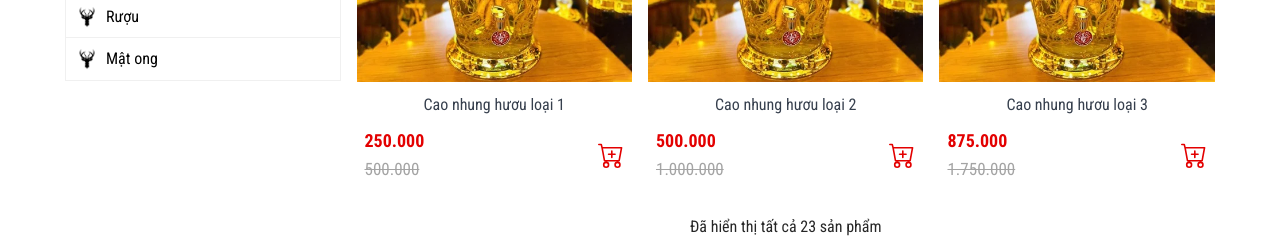
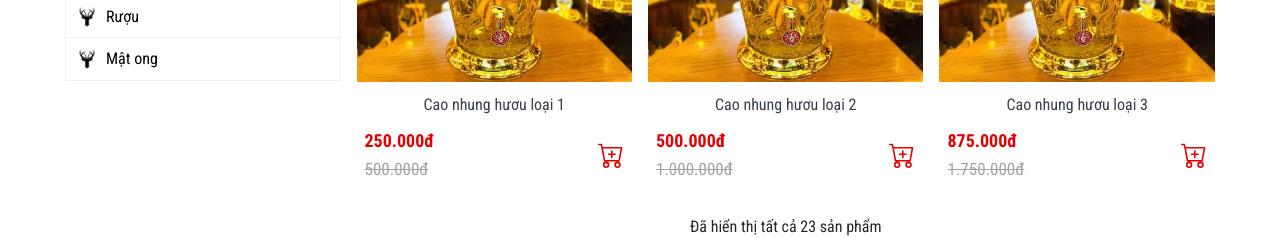
Before and after one commit to xhuong/thegioiruoungam, a React (Create React App) app: page / in a window 1280 px wide. Shown: the part 1260-1498 px from the top of the page. Built offline with nearby package versions, Linux system fonts and the light colour scheme.

Commit message:
add price

```diff
--- a/src/components/Product/index.js
+++ b/src/components/Product/index.js
@@ -33,8 +33,8 @@ function Product({ id, name, imageUrl, oldPrice, newPrice, star, categoryId, dis
         <div className="product_price">
           {newPrice && oldPrice && (
             <React.Fragment>
-              <span className="product_price_new">{formatPrice(newPrice)}</span>
-              <span className="product_price_old">{formatPrice(oldPrice)}</span>
+              <span className="product_price_new">{formatPrice(newPrice)}đ</span>
+              <span className="product_price_old">{formatPrice(oldPrice)}đ</span>
             </React.Fragment>
           )}
           {!newPrice && !oldPrice && (
```
